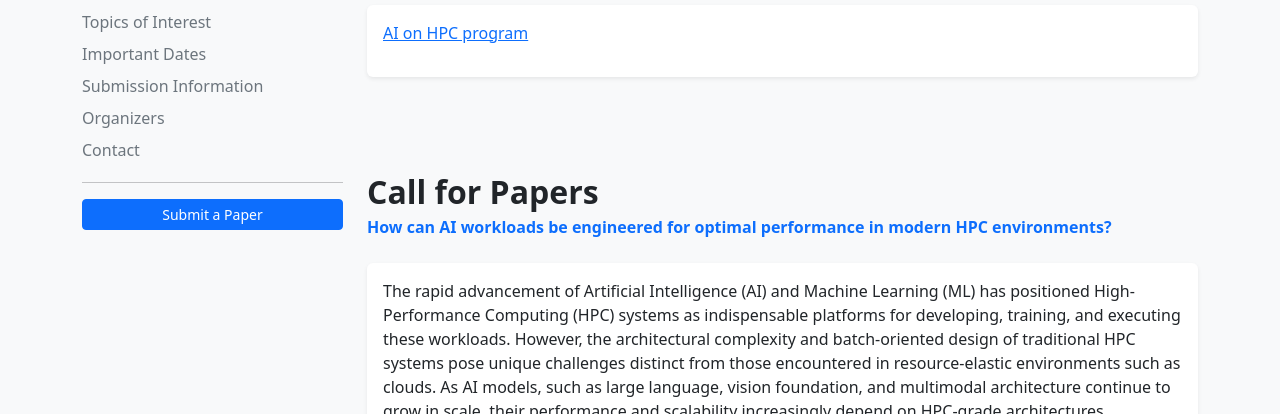
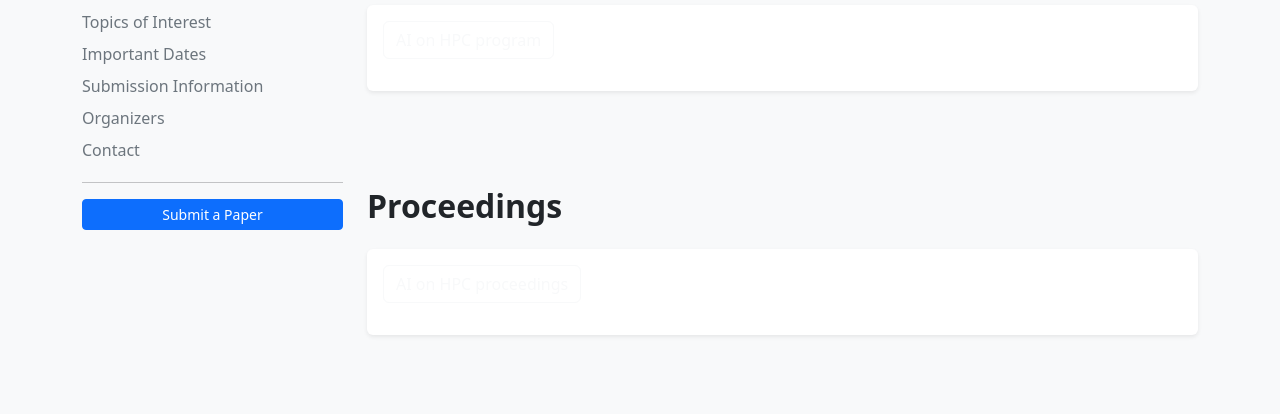
Before and after one commit to AI-on-HPC/AI-on-HPC.github.io, a plain HTML site: page sc26/index.html in a window 1280 px wide. Shown: the part 538-952 px from the top of the page. Drawn offline with Linux system fonts and the light colour scheme.

Commit message:
Update index.html

```diff
--- a/sc26/index.html
+++ b/sc26/index.html
@@ -94,13 +94,24 @@
         <div class="card border-0 shadow-sm mb-4">
           <div class="card-body">
             <p class="mb-3">
-              <a href="https://sc26.conference-program.com/session/?sess=sess141" target="_blank">AI on HPC program</a>
+              <a href="https://sc26.conference-program.com/session/?sess=sess141" target="_blank" class="btn btn-outline-light">AI on HPC program</a>
             </p>
           </div>
         </div>
       </section>
 
+      <section id="proceedings" class="mb-5 pb-4">
+        <h2 class="fw-bold mb-1">Proceedings</h2>
+        <p class="text-primary fw-semibold mb-4"></p>
 
+        <div class="card border-0 shadow-sm mb-4">
+          <div class="card-body">
+            <p class="mb-3">
+              <a href="https://doi.ieeecomputersociety.org/10.1109/SCW72768.2026.00018" target="_blank" class="btn btn-outline-light">AI on HPC proceedings</a>
+            </p>
+          </div>
+        </div>
+      </section>
 
       <!-- Call for Papers -->
       <section id="call" class="mb-5 pb-4">
```
